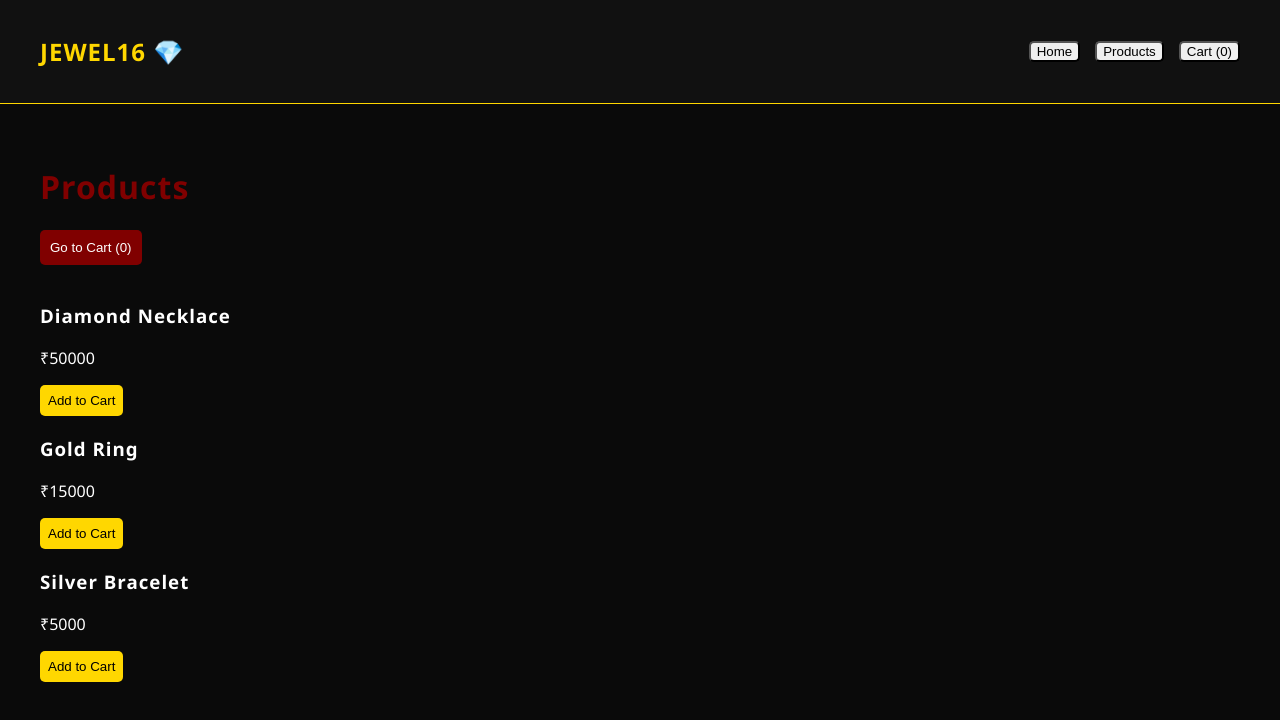
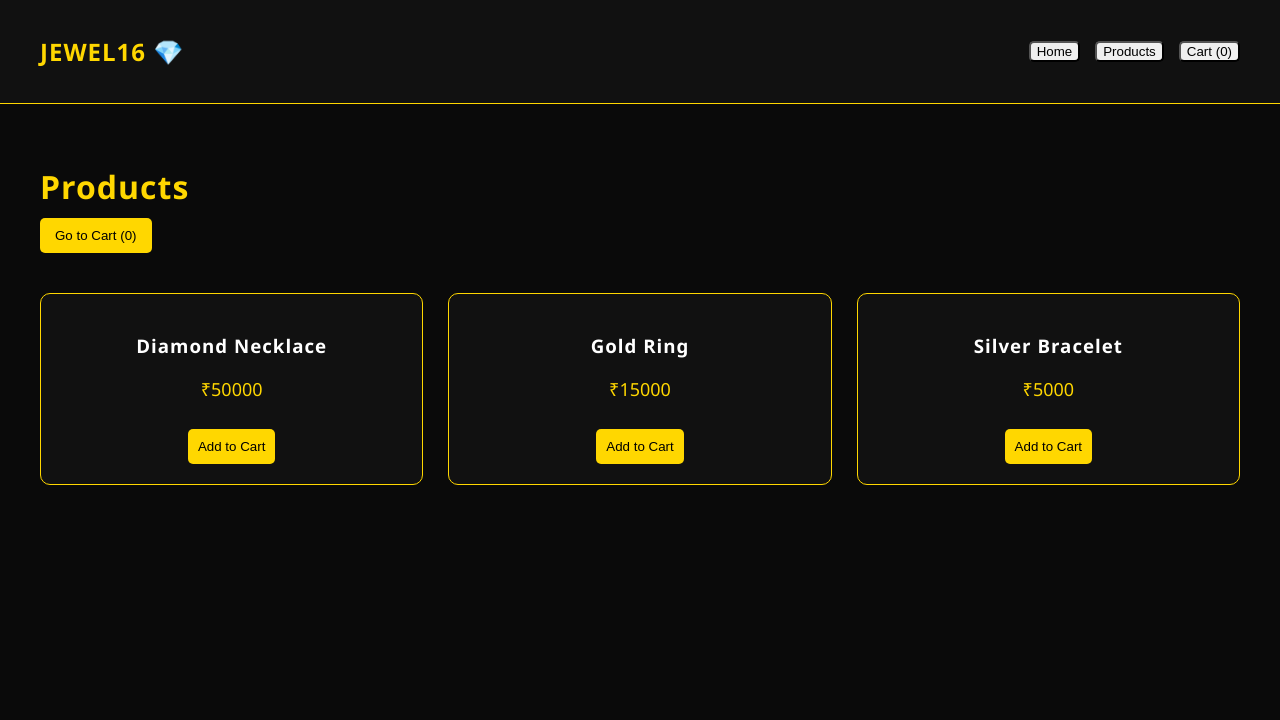
Before and after one commit to mithzz2006-a11y/jewel16-website, a React (Vite) app: page / in a window 1280 px wide. Both pictures are taken after a click on the button "Products". Shown: the top 720 px of the page. Built offline with nearby package versions, Linux system fonts and the light colour scheme.

Commit message:
product ui

```diff
--- a/src/pages/Products.jsx
+++ b/src/pages/Products.jsx
@@ -12,15 +12,16 @@ export default function Products({ cart, setCart, setPage }) {
 
   return (
     <div style={{ background: "#0a0a0a", color: "white", padding: "40px" }}>
-      <h1 style={{ color: "maroon" }}>Products</h1>
+
+      <h1 style={{ color: "gold", marginBottom: "10px" }}>Products</h1>
 
       <button
         onClick={() => setPage("cart")}
         style={{
           marginBottom: "20px",
-          padding: "10px",
-          background: "maroon",
-          color: "white",
+          padding: "10px 15px",
+          background: "gold",
+          color: "black",
           border: "none",
           cursor: "pointer"
         }}
@@ -28,16 +29,37 @@ export default function Products({ cart, setCart, setPage }) {
         Go to Cart ({cart.length})
       </button>
 
+      {/* 🔥 LUXURY GRID */}
+      <div style={{
+        display: "grid",
+        gridTemplateColumns: "repeat(auto-fit, minmax(250px, 1fr))",
+        gap: "25px",
+        marginTop: "20px"
+      }}>
         {products.map((item, index) => (
-        <div key={index} style={{ marginBottom: "20px" }}>
+          <div
+            key={index}
+            style={{
+              border: "1px solid gold",
+              padding: "20px",
+              borderRadius: "10px",
+              background: "#111",
+              textAlign: "center",
+              transition: "0.3s"
+            }}
+            onMouseEnter={(e) => e.currentTarget.style.transform = "scale(1.05)"}
+            onMouseLeave={(e) => e.currentTarget.style.transform = "scale(1)"}
+          >
             <h3>{item.name}</h3>
-          <p>₹{item.price}</p>
+            <p style={{ color: "gold", fontSize: "18px" }}>₹{item.price}</p>
 
             <button
               onClick={() => addToCart(item)}
               style={{
-              padding: "8px",
+                marginTop: "10px",
+                padding: "10px",
                 background: "gold",
+                color: "black",
                 border: "none",
                 cursor: "pointer"
               }}
@@ -47,5 +69,7 @@ export default function Products({ cart, setCart, setPage }) {
           </div>
         ))}
       </div>
+
+    </div>
   );
 }
```
Lines whose indentation alone changed are shown as unchanged.
